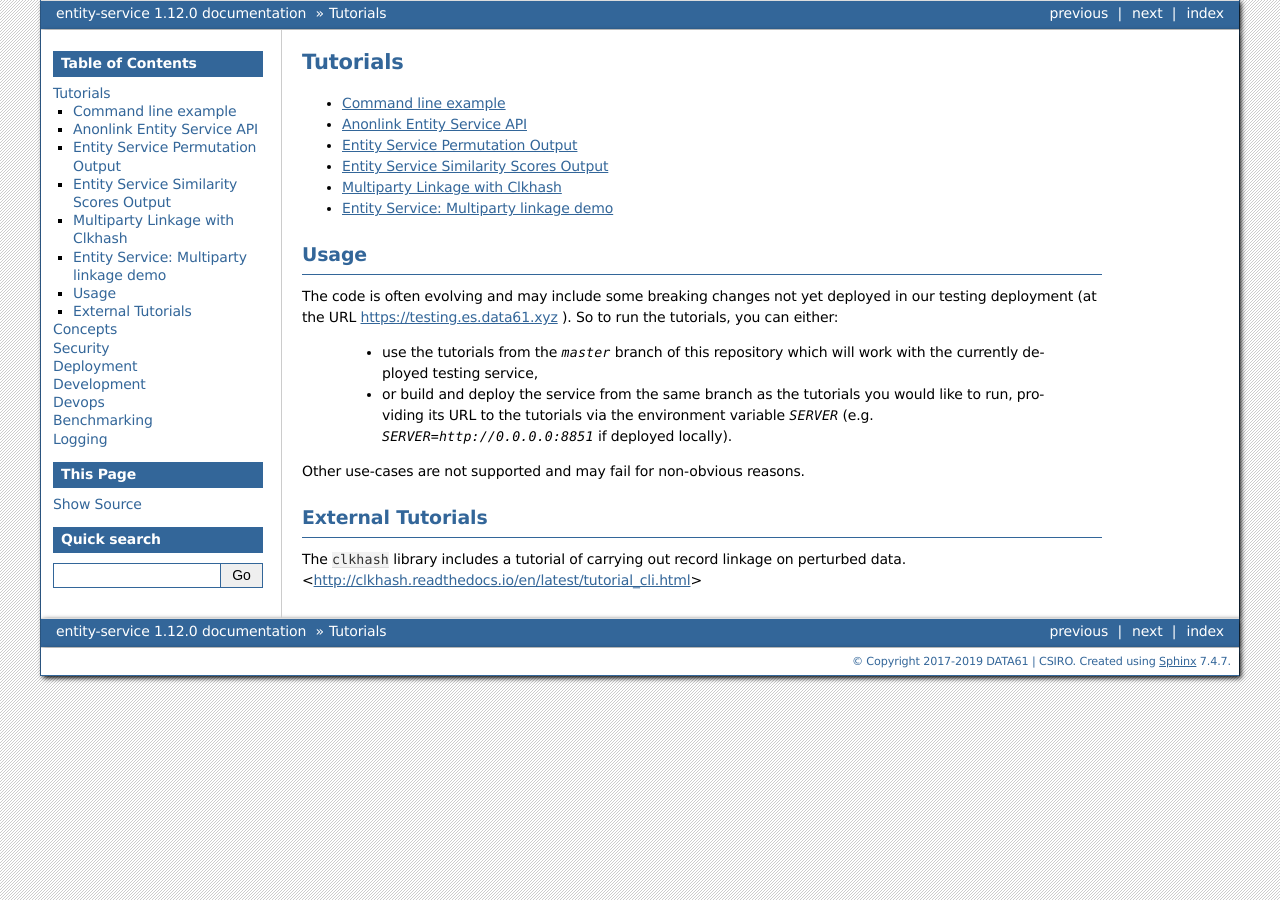
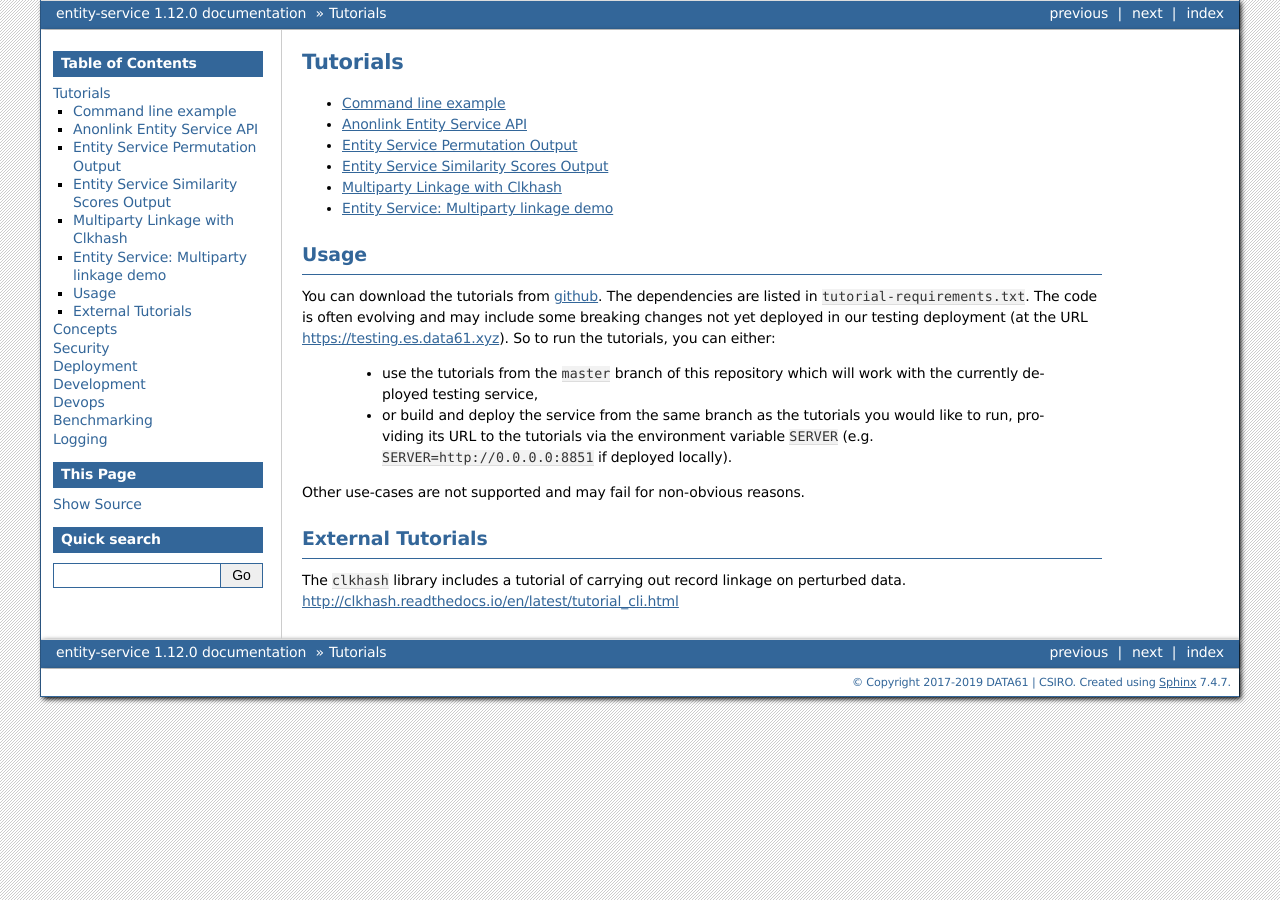
Before and after one commit to data61/anonlink-entity-service, a Sphinx documentation site: the page built from docs/tutorial/index.rst, in a window 1280 px wide. Built offline with Sphinx 7.4.7, drawn with Linux system fonts in a browser that asks for light colours; formulas are drawn with MathJax 3.

Commit message:
clarified where to find tutorials

```diff
--- a/docs/tutorial/index.rst
+++ b/docs/tutorial/index.rst
@@ -15,12 +15,14 @@ Tutorials
 Usage
 -----
 
+You can download the tutorials from `github <https://github.com/data61/anonlink-entity-service/tree/master/docs/tutorial>`_.
+The dependencies are listed in ``tutorial-requirements.txt``.
 The code is often evolving and may include some breaking changes not yet deployed in our testing deployment (at the
-URL https://testing.es.data61.xyz ). So to run the tutorials, you can either:
+URL `<https://testing.es.data61.xyz>`_). So to run the tutorials, you can either:
 
- - use the tutorials from the `master` branch of this repository which will work with the currently deployed testing service,
+ - use the tutorials from the ``master`` branch of this repository which will work with the currently deployed testing service,
  - or build and deploy the service from the same branch as the tutorials you would like to run, providing its URL to
-   the tutorials via the environment variable `SERVER` (e.g. `SERVER=http://0.0.0.0:8851` if deployed locally).
+   the tutorials via the environment variable ``SERVER`` (e.g. ``SERVER=http://0.0.0.0:8851`` if deployed locally).
 
 Other use-cases are not supported and may fail for non-obvious reasons.
 
@@ -28,4 +30,4 @@ External Tutorials
 ------------------
 
 The ``clkhash`` library includes a tutorial of carrying out record linkage on perturbed data.
-<http://clkhash.readthedocs.io/en/latest/tutorial_cli.html>
+`<http://clkhash.readthedocs.io/en/latest/tutorial_cli.html>`_
```
